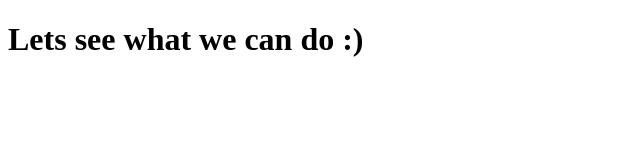
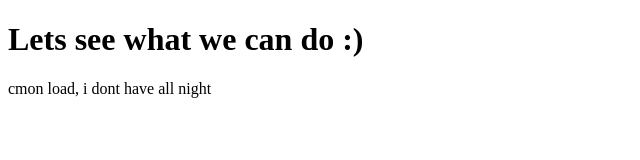
Before and after one commit to georgidimanov/kakdasinapravimcnc.github.io, a plain HTML site: page index.html in a window 1280 px wide. Shown: the whole page, without its empty margins (0-640 px from the left). Drawn offline with Linux system fonts and the light colour scheme.

Commit message:
Update index.html

```diff
--- a/index.html
+++ b/index.html
@@ -3,6 +3,7 @@
     <head>
     <body>
         <h1>Lets see what we can do :)</h1>
+        <p> cmon load, i dont have all night </p>
     </body>
     </head>
 </html>
```
